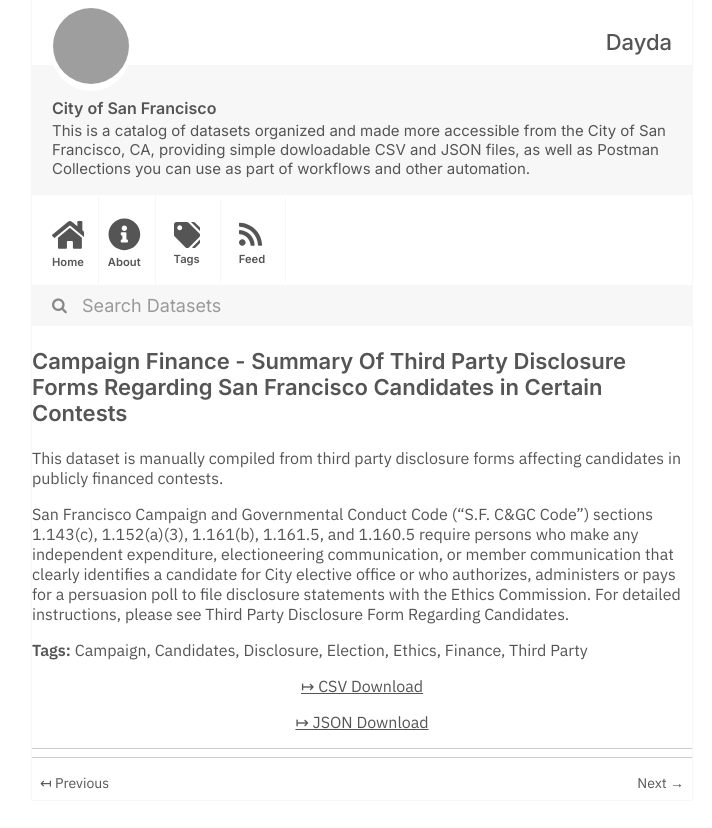
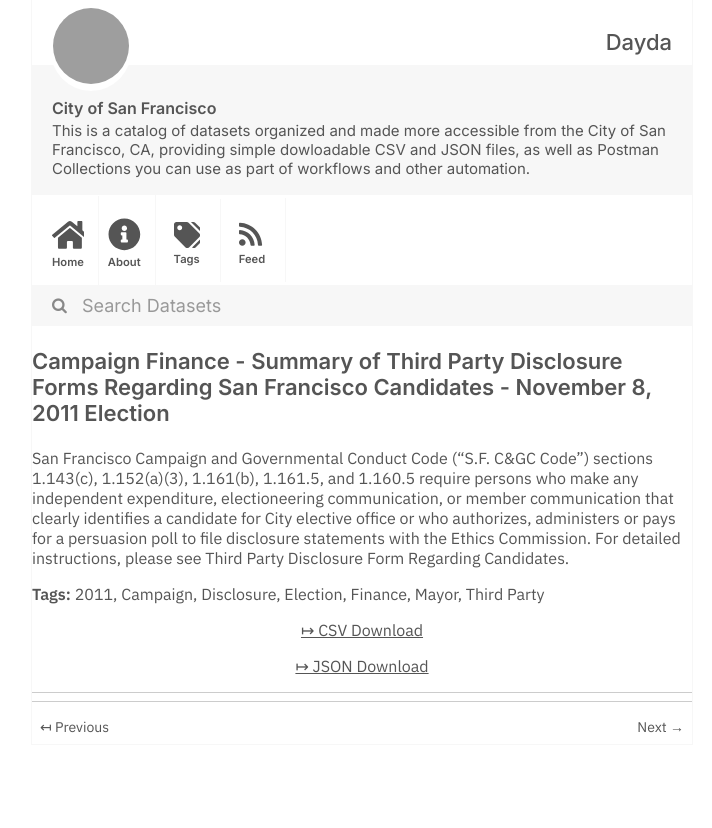
Before and after one commit to dayda-entities/city-of-san-francisco, a Jekyll site: the page built from _posts/2020-11-10-campaign-finance-summary-of-th.md, in a window 1280 px wide, cut to the strip 0-828 px from the top of the page. Shown: the whole strip, without its empty margins (278-990 px from the left). Built offline with Jekyll 4.4.1, drawn with Linux system fonts in a browser that asks for light colours; grey boxes are pictures that could not be loaded.

```diff
--- a/_posts/2020-11-10-campaign-finance-summary-of-th.md
+++ b/_posts/2020-11-10-campaign-finance-summary-of-th.md
@@ -1,26 +1,24 @@
 ---
 title: >-
-  Campaign Finance - Summary Of Third Party Disclosure Forms Regarding San
-  Francisco Candidates in Certain Contests
-created: '2020-11-10T16:56:20.717567'
-modified: '2020-12-04T19:33:16.193561'
+  Campaign Finance - Summary of Third Party Disclosure Forms Regarding San
+  Francisco Candidates - November 8, 2011 Election
+created: '2020-11-10T16:56:15.115915'
+modified: '2020-11-10T16:56:15.115925'
 state: active
 type: dataset
 tags:
+  - '2011'
   - Campaign
-  - Candidates
   - Disclosure
   - Election
-  - Ethics
   - Finance
+  - Mayor
   - Third Party
 groups:
   - Local Government
-csv_url: 'https://data.sfgov.org/api/views/ani6-nqh6/rows.csv?accessType=DOWNLOAD'
-json_url: 'https://data.sfgov.org/api/views/ani6-nqh6/rows.json?accessType=DOWNLOAD'
+csv_url: 'https://data.sfgov.org/api/views/6xiy-xib3/rows.csv?accessType=DOWNLOAD'
+json_url: 'https://data.sfgov.org/api/views/6xiy-xib3/rows.json?accessType=DOWNLOAD'
 layout: post
 
 ---
-This dataset is manually compiled from third party disclosure forms affecting candidates in publicly financed contests.
-
 San Francisco Campaign and Governmental Conduct Code ("S.F. C&GC Code") sections 1.143(c), 1.152(a)(3), 1.161(b), 1.161.5, and 1.160.5 require persons who make any independent expenditure, electioneering communication, or member communication that clearly identifies a candidate for City elective office or who authorizes, administers or pays for a persuasion poll to file disclosure statements with the Ethics Commission. For detailed instructions, please see Third Party Disclosure Form Regarding Candidates.
```
